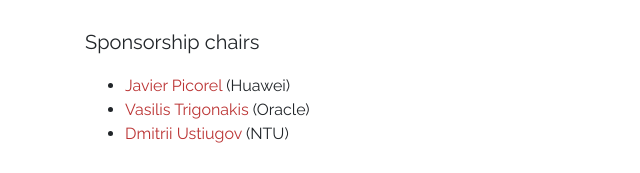
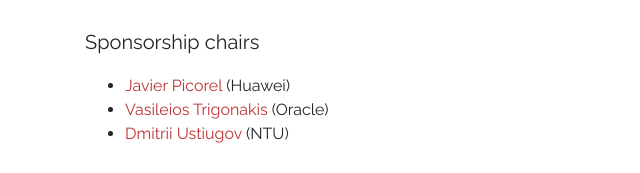
Before and after one commit to eurosys2027/eurosys2027.github.io, a plain HTML site: page organization.html in a window 1280 px wide. Shown: the part 1456-1629 px from the top of the page, 0-640 px from the left. Drawn offline with Linux system fonts and the light colour scheme.

Commit message:
Update organization.html

```diff
--- a/organization.html
+++ b/organization.html
@@ -144,7 +144,7 @@
           <h3 class="section-subheading">Sponsorship chairs</h3>
           <ul>
             <li><a href="https://sites.google.com/view/javpicorel" target="_blank" rel="noopener noreferrer">Javier Picorel</a> (Huawei)</li>
-            <li><a href="https://labs.oracle.com/pls/apex/f?p=94065:11:755879856493:2063" target="_blank" rel="noopener noreferrer">Vasilis Trigonakis</a> (Oracle)</li>
+            <li><a href="https://labs.oracle.com/pls/apex/f?p=94065:11:755879856493:2063" target="_blank" rel="noopener noreferrer">Vasileios Trigonakis</a> (Oracle)</li>
             <li><a href="https://ustiugov.github.io/" target="_blank" rel="noopener noreferrer">Dmitrii Ustiugov</a> (NTU)</li>
           </ul>
 
```
